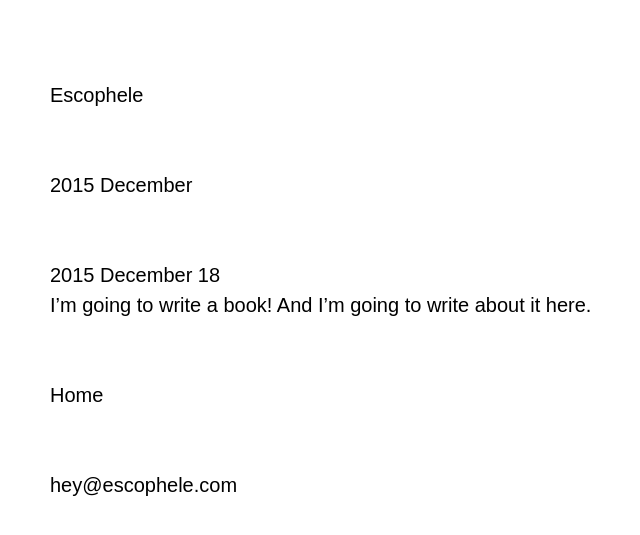
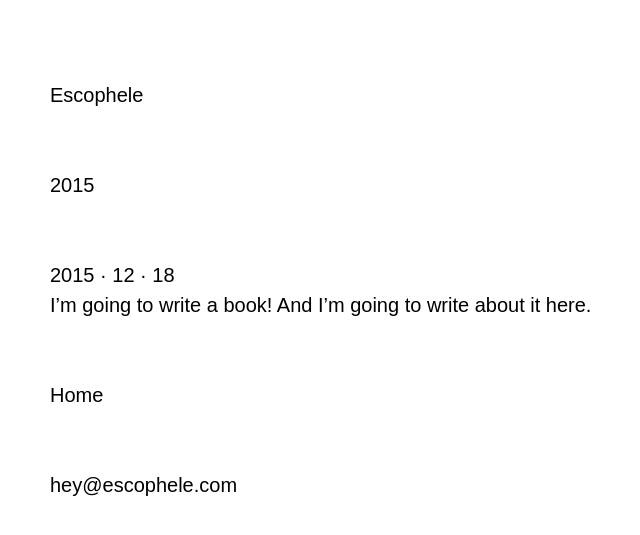
Before and after one commit to escophele/escophele, a Jekyll site: the page built from archive/index.html, in a window 1280 px wide. Shown: the top 535 px of the page, without its empty margins (300-940 px from the left). Built offline with Jekyll 4.4.1, drawn with Linux system fonts in a browser that asks for light colours; some web fonts are replaced; comment, search, counter and statistics services are not loaded.

Commit message:
rename archive

```diff
--- a/_layouts/default.html
+++ b/_layouts/default.html
@@ -4,7 +4,7 @@
 
 <head>
   <meta charset="utf-8" />
-  <title>Escophele</title>
+  <title>{{ page.title }}</title>
   <meta name="viewport" content="width=device-width, initial-scale=1.0" />
   <link rel="stylesheet" href="/style.css" />
   <link rel="stylesheet" href="http://fonts.googleapis.com/css?family=Ek+Mukta:300,700" />
--- a/older/index.html
+++ b/archive/index.html
@@ -1,27 +1,31 @@
 ---
 layout: default
-title: Older
+title: Escophele &middot; Archive
 ---
 
 <div class="posts">
+
    {% assign last_year = '0' %}
-   {% assign last_month = '0' %}
+
    {% for post in site.posts %}
+
       {% assign current_year = post.date | date: '%Y' %}
-      {% assign current_month = post.date | date: '%B' %}
 
-      {% if last_month != current_month %}
-         <p>{{ current_year }} {{ current_month }}</p>
+      {% if last_year != current_year %}
+         <p>{{ current_year }} </p>
       {% endif %}
 
       <div class="post">
-         <h1>{{ post.date | date: '%Y %B %d' }}</h1>
+         <h1>{{ post.date | date: '%Y &middot; %m &middot; %d' }}</h1>
          {{ post.content }}
       </div>
+
       {% assign last_year = current_year %}
-      {% assign last_month = current_month %}
+
    {% endfor %}
+
    <p>
       <a href="/">Home</a>
    </p>
+
 </div>
--- a/index.html
+++ b/index.html
@@ -1,11 +1,12 @@
 ---
 layout: default
+title: Escophele
 ---
 
 <div class="posts">
    {% for post in site.posts limit:10 %}
       <div class="post">
-         <h1>{{ post.date | date: '%Y %B %d' }}</h1>
+         <h1>{{ post.date | date: '%Y &middot; %m &middot; %d' }}</h1>
          {{ post.content }}
       </div>
    {% endfor %}
```
Also changed, not shown: other parts of index.html (+1 -1 lines), _posts/2015-12-18-1.md (+1 -1 lines), 3 other files.
